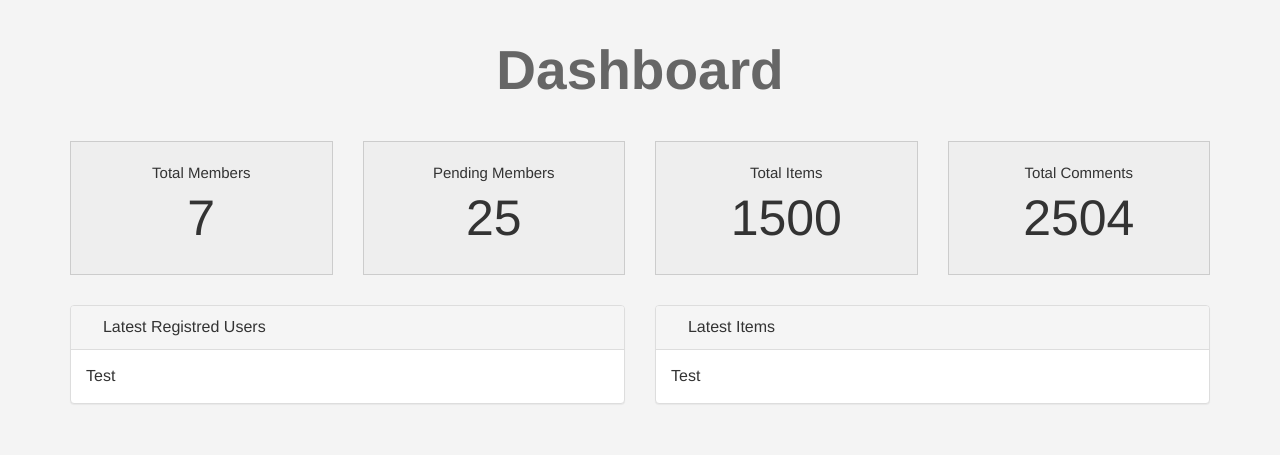
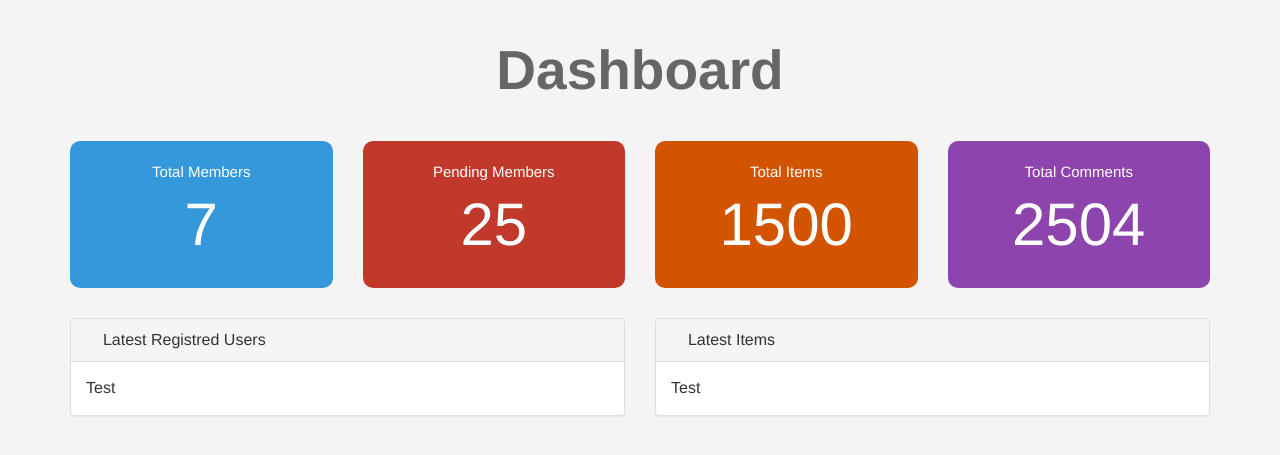
Before and after one commit to Ousalah/elzero-ecommerce, a PHP site: page /dashboard.php in a window 1280 px wide. Shown: the part 52-507 px from the top of the page. Run offline with PHP 8.4, Linux system fonts and the light colour scheme; a user stored in the database is signed in; data comes from the database, SQL or seed files in the repository; some web fonts are replaced.

Commit message:
dashboard - add colors and links

```diff
--- a/admin/dashboard.php
+++ b/admin/dashboard.php
@@ -10,19 +10,19 @@
         <h1>Dashboard</h1>
         <div class="row">
           <div class="col-md-3">
-            <div class="stat">
+            <div class="stat st-members">
               Total Members
-              <span><?php echo countItems("UserID", "users"); ?></span>
+              <span><a href="members.php"><?php echo countItems("UserID", "users"); ?></a></span>
             </div>
           </div>
           <div class="col-md-3">
-            <div class="stat">Pending Members<span>25</span></div>
+            <div class="stat st-pending">Pending Members<span>25</span></div>
           </div>
           <div class="col-md-3">
-            <div class="stat">Total Items<span>1500</span></div>
+            <div class="stat st-items">Total Items<span>1500</span></div>
           </div>
           <div class="col-md-3">
-            <div class="stat">Total Comments<span>2504</span></div>
+            <div class="stat st-comments">Total Comments<span>2504</span></div>
           </div>
         </div>
       </div>
--- a/admin/layout/css/backend.css
+++ b/admin/layout/css/backend.css
@@ -86,15 +86,39 @@ body {
 
 /* Start Dashboard Page */
 .home-stats .stat {
-  background-color: #eee;
-  border: 1px solid  #ccc;
   padding: 20px;
   font-size: 15px;
+  color: #fff;
+  border-radius: 10px;
+}
+
+.home-stats .stat a {
+  color: #fff;
+}
+
+.home-stats .stat a:hover {
+  text-decoration: none;
+}
+
+.home-stats .st-members {
+  background-color: #3498db;
+}
+
+.home-stats .st-pending {
+  background-color: #c0392b;
+}
+
+.home-stats .st-items {
+  background-color: #d35400;
+}
+
+.home-stats .st-comments {
+  background-color: #8e44ad;
 }
 
 .home-stats .stat span {
   display: block;
-  font-size: 50px;
+  font-size: 60px;
 }
 
 .latest {
```
